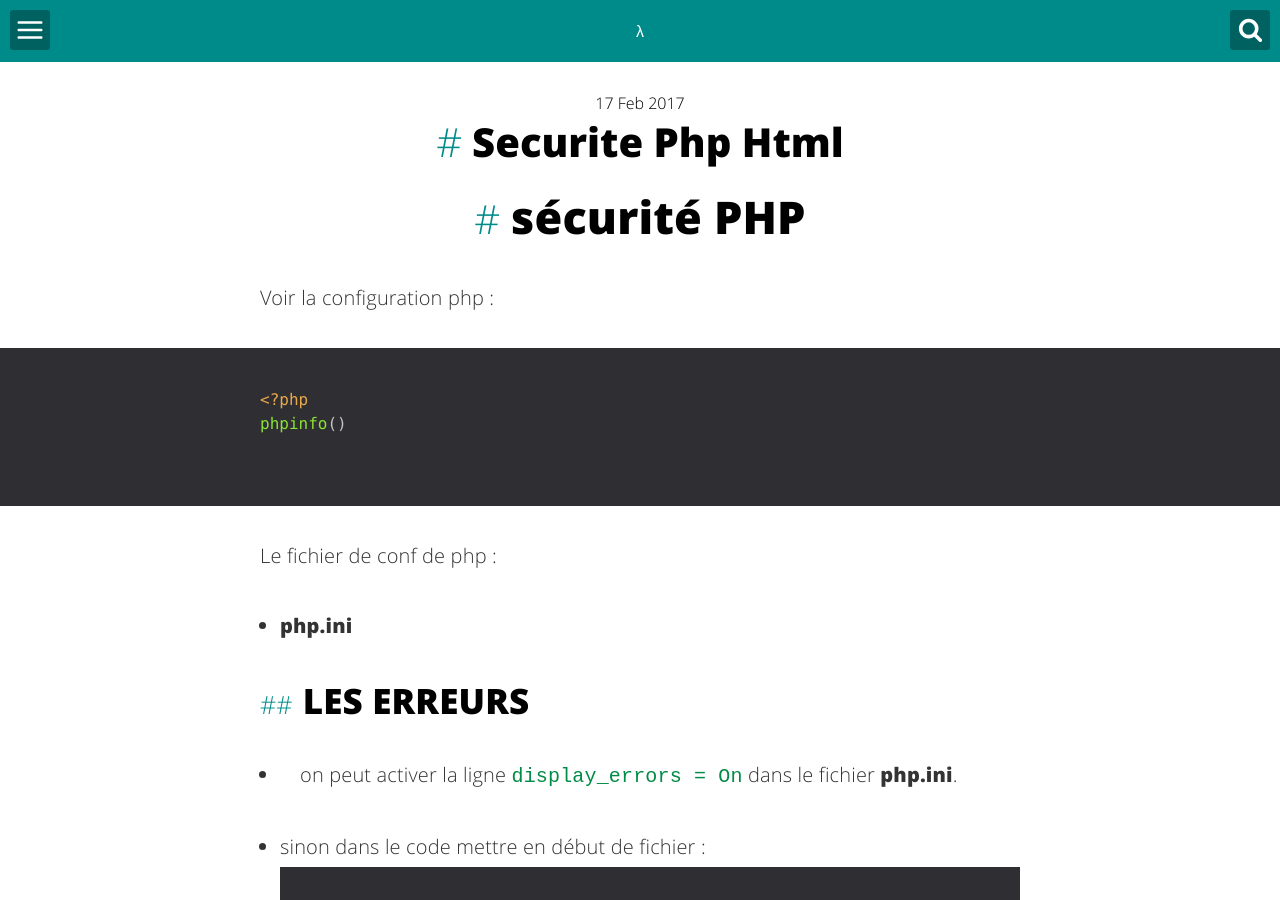
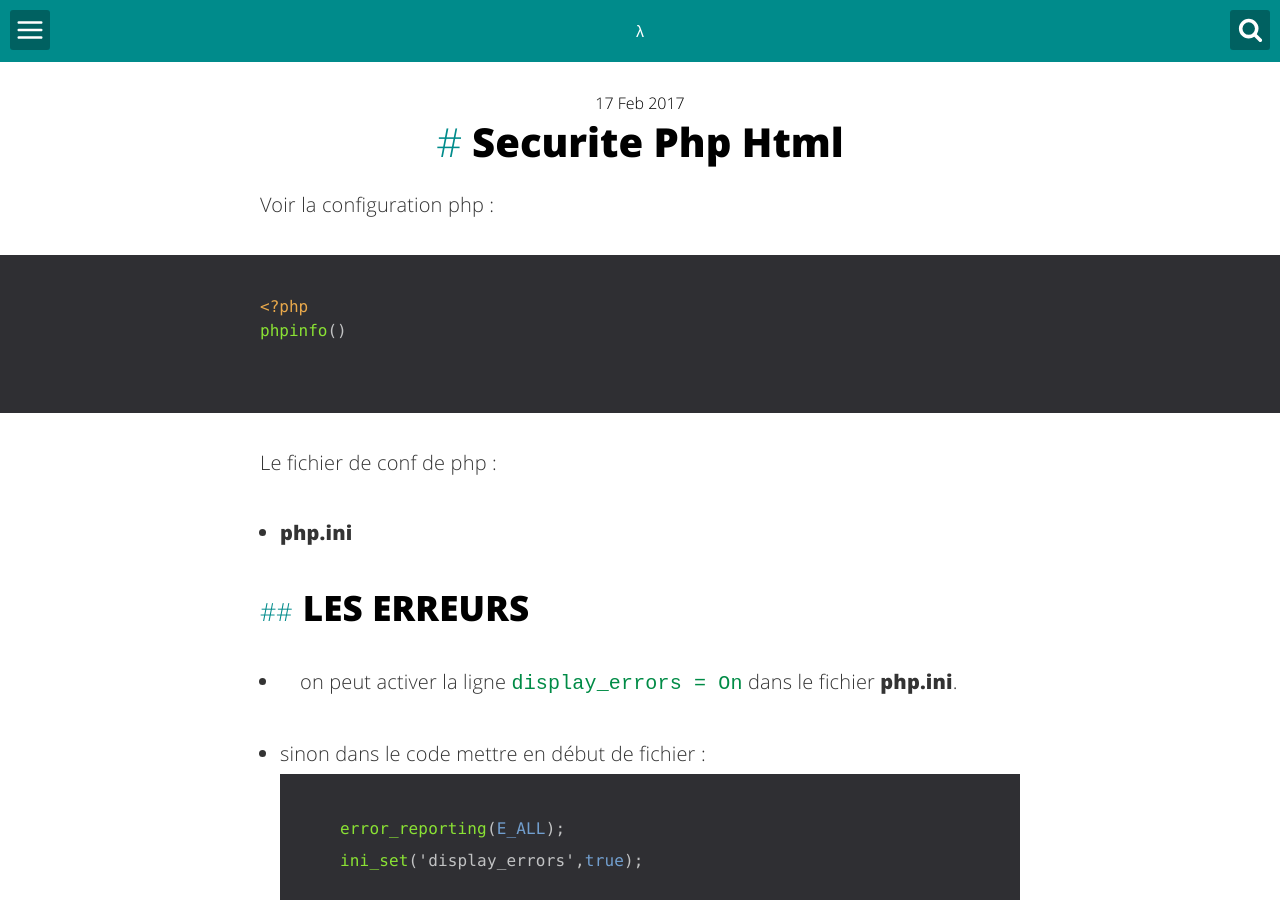
Before and after one commit to fasca/fasca.github.io, a Jekyll site: the page built from _posts/2017-02-10-securite-php-html.md, in a window 1280 px wide and 900 px high. Built offline with Jekyll 4.4.1, drawn with Linux system fonts in a browser that asks for light colours; comment, search, counter and statistics services are not loaded.

Commit message:
Updated 2017-02-10-securite-php-html.md

````diff
--- a/_posts/2017-02-10-securite-php-html.md
+++ b/_posts/2017-02-10-securite-php-html.md
@@ -9,8 +9,6 @@ description: PHP securité...
 categories: backend web
 serie: dev web
 ---
-# sécurité PHP
-
 Voir la configuration php :
 
 ```php
````
